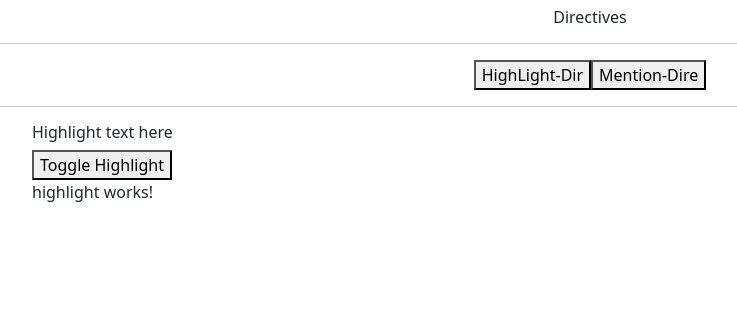
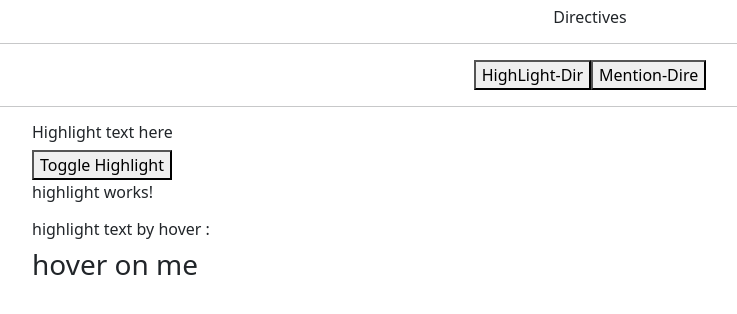
Before and after one commit to RavishVarma59/Directives, an Angular app: page / in a window 1280 px wide. Shown: the top 314 px of the page, without its empty margins (50-787 px from the left). Built offline with nearby package versions, Linux system fonts and the light colour scheme.

Commit message:
add hover highlighting feature to highlight directive; update component template

```diff
--- a/src/app/highlight/highlight-text.directive.ts
+++ b/src/app/highlight/highlight-text.directive.ts
@@ -1,4 +1,4 @@
-import { Directive, ElementRef, Input, OnInit } from '@angular/core';
+import { Directive, ElementRef, HostListener, Input, OnInit } from '@angular/core';
 import { HighlightTextServiceService } from './service/highlight-text-service.service';
 
 @Directive({
@@ -7,6 +7,35 @@ import { HighlightTextServiceService } from './service/highlight-text-service.se
 export class HighlightTextDirective implements OnInit {
   @Input()
   highlightText: boolean = false;
+
+  @Input()
+  highlightByHover: boolean = false;
+
+  @Input()
+  defaultColor: any = {backgroundColor: 'yellow', color: 'red'};
+
+
+
+  @HostListener('mouseover', ['$event'])
+  onMouseEnter(event:any) {
+    if(this.highlightByHover){this.highlight(true); }
+  }
+
+  @HostListener('mouseleave', ['$event'])
+  onMouseLeave(event:any) {
+    if(this.highlightByHover){this.highlight(false); }
+  }
+
+  @HostListener('click', ['$event'])
+  onClick(event:any) {
+    if(this.highlightByHover){this.highlight(true); }
+  }
+
+  @HostListener('mouseenter', ['$event'])
+  onMouseHover(event:any) {
+    if(this.highlightByHover){this.highlight(true); }
+  }
+
 
   constructor(private elementRef:ElementRef, private highlightService : HighlightTextServiceService) {
     console.log('ElementRef', elementRef);
@@ -18,10 +47,10 @@ export class HighlightTextDirective implements OnInit {
     });
   }
 
-  highlight(isHighlight: boolean){
+  highlight(isHighlight: boolean) {
     if(isHighlight){
-      this.elementRef.nativeElement.style.backgroundColor = 'yellow';
-      this.elementRef.nativeElement.style.color = 'red';
+      this.elementRef.nativeElement.style.backgroundColor = this.defaultColor.backgroundColor;
+      this.elementRef.nativeElement.style.color = this.defaultColor.color;
     }else{
       this.elementRef.nativeElement.style.backgroundColor = 'white';
       this.elementRef.nativeElement.style.color = 'black';
--- a/src/app/highlight/highlight.component.html
+++ b/src/app/highlight/highlight.component.html
@@ -2,6 +2,10 @@
     <h6>Highlight text here</h6>
     <button (click)="toggleHighlight()">Toggle Highlight</button>
     <p appHighlightText >highlight works!</p>
+    <div>
+        <h6>highlight text by hover : </h6>
+        <h3 appHighlightText [highlightByHover]="true">hover on me</h3>
+    </div>
 </div>
 
 <!-- <p appHighlightText >highlight works!</p> -->
```
